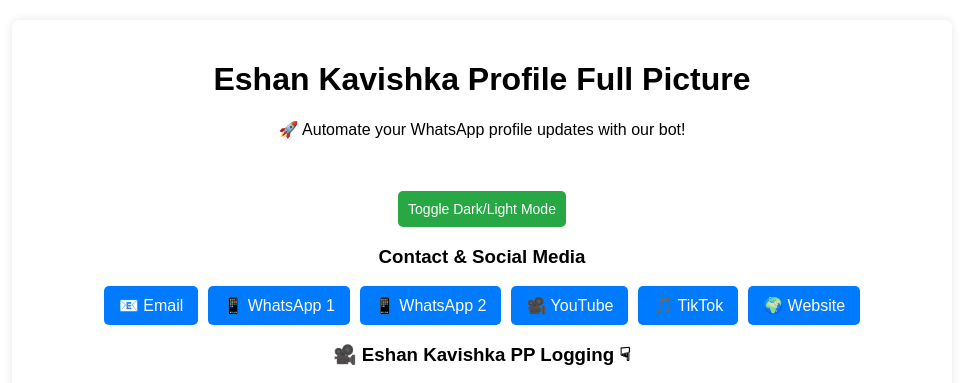
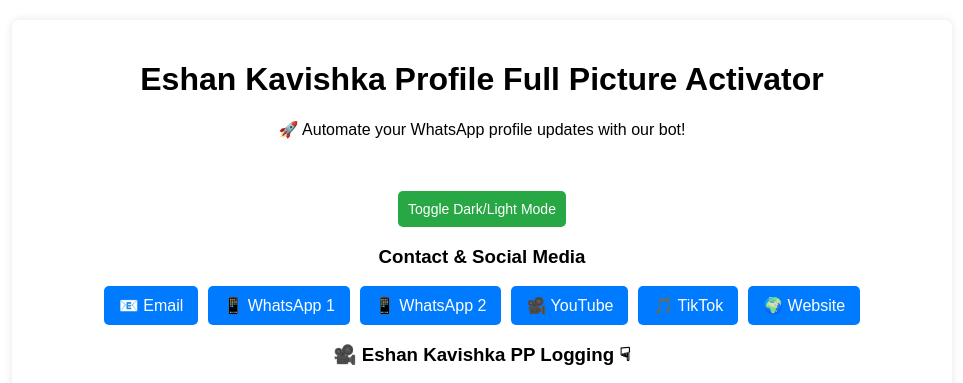
Before and after one commit to Eshankawi/eshan-kavishka-pp-vercal-app.vercel.app, a plain HTML site: page index.html in a window 1280 px wide. Shown: the top 383 px of the page, without its empty margins (158-1121 px from the left). Drawn offline with nearby package versions, Linux system fonts and the light colour scheme; no server answers.

Commit message:
Update index.html

```diff
--- a/index.html
+++ b/index.html
@@ -162,7 +162,7 @@
 <body>
 
 <div class="container">
-    <h1>Eshan Kavishka Profile Full Picture</h1>
+    <h1>Eshan Kavishka Profile Full Picture Activator</h1>
     <p>🚀 Automate your WhatsApp profile updates with our bot!</p>
 
     <marquee behavior="scroll" direction="left">🔥 Welcome to Eshan Kavishka's Profile Website! 🎉</marquee>
```
